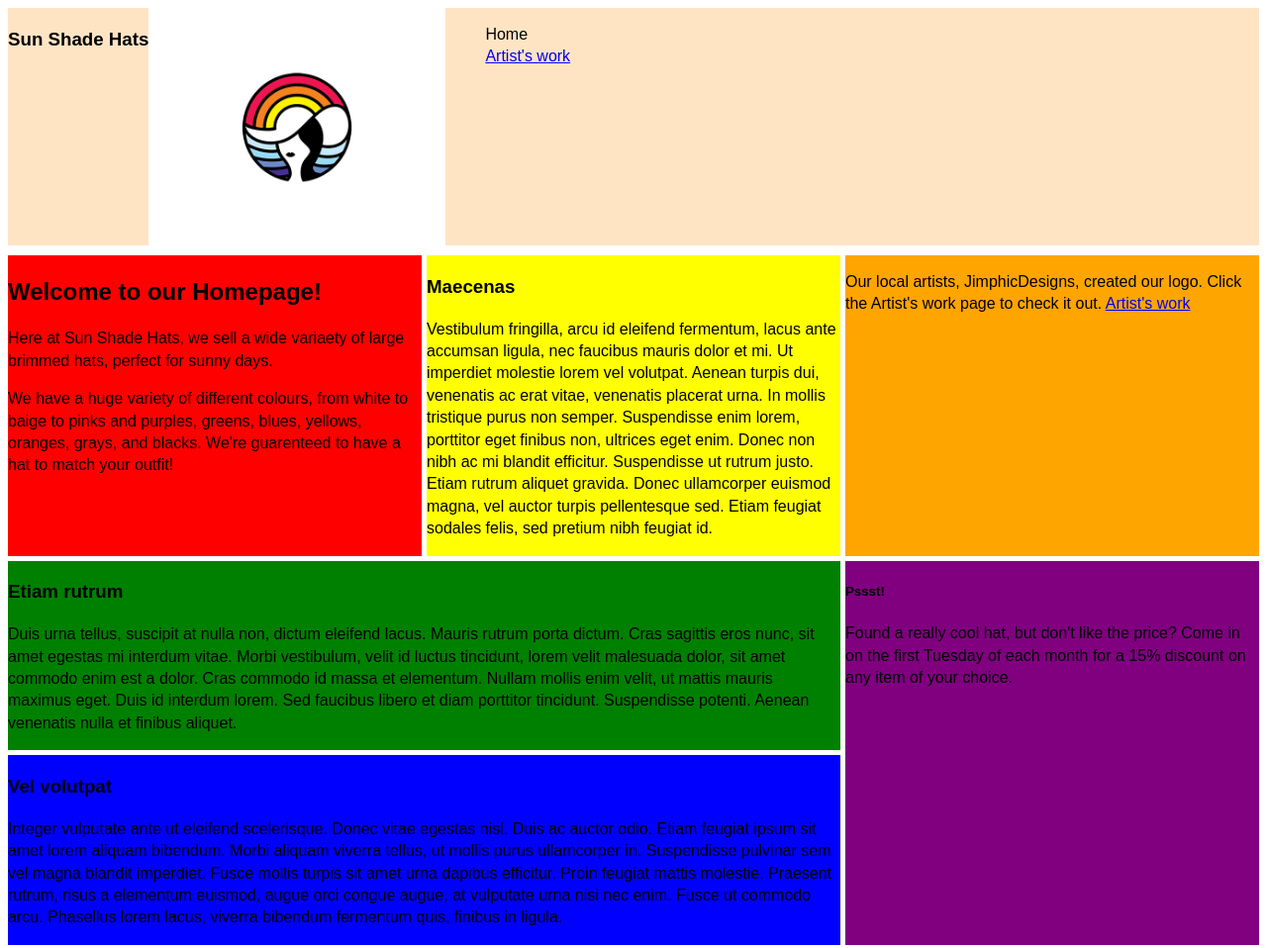
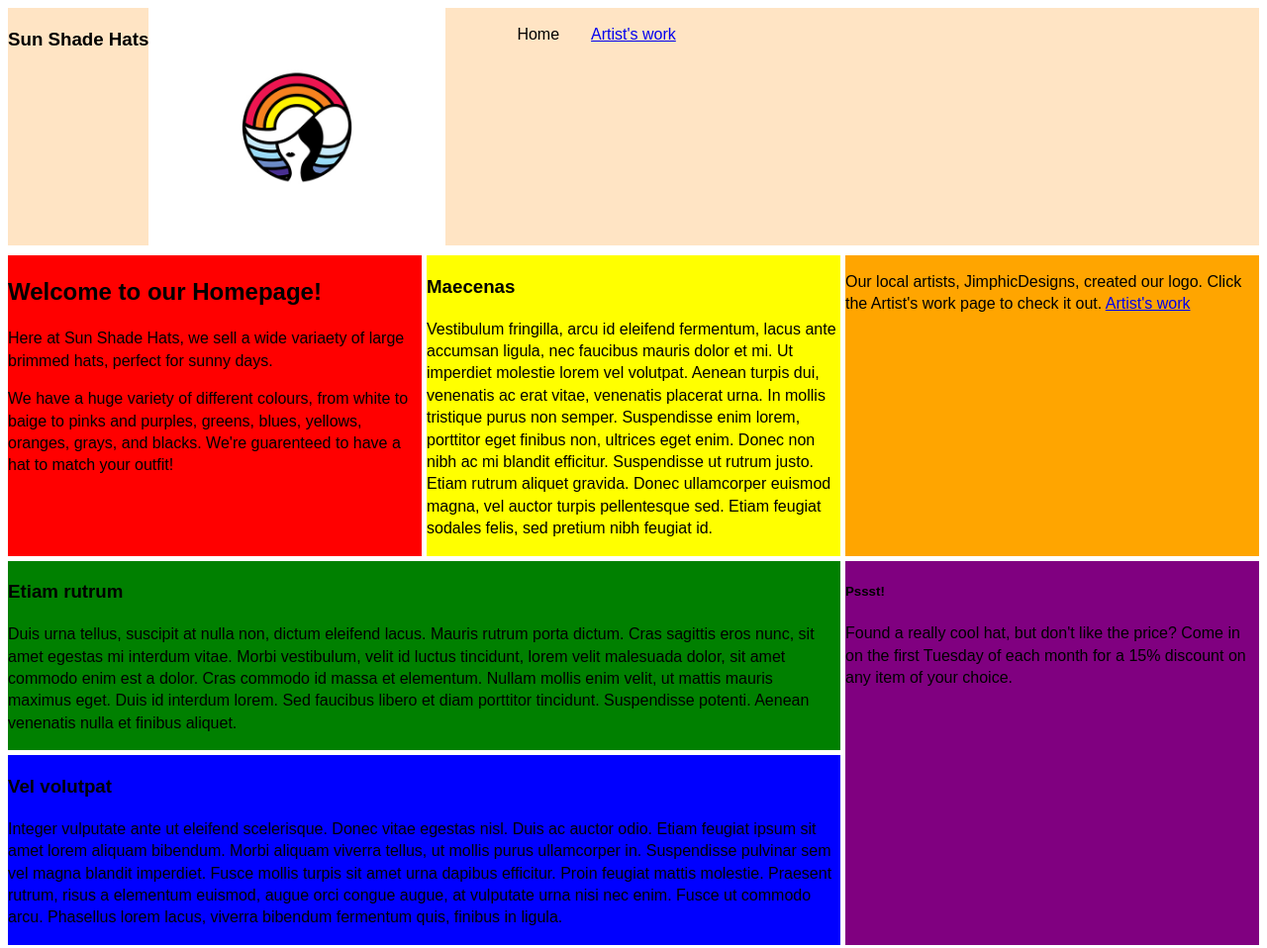
Before and after one commit to KSilver7/comp2081, a plain HTML site: page assignment-1/index.html in a window 1280 px wide. Shown: the top 958 px of the page at 99% size. Drawn offline with Linux system fonts and the light colour scheme.

Commit message:
trying to make the header/nav stretch across, not sure if its getting any better...

```diff
--- a/assignment-1/css/style.css
+++ b/assignment-1/css/style.css
@@ -10,13 +10,13 @@ body{
 }
 .big-container {
     display: grid;
-    grid-template-columns: repeat(1, 1fr);
+    grid-template-columns: repeat(3, 1fr);
     grid-template-rows: auto;
     grid-area: head;
     grid-template-areas:
-        "head"
-        "main"
-        "foot";
+        "head head head"
+        "main main main"
+        "foot foot foot";
     gap: 5px;
 }
 .main-container {
@@ -33,10 +33,7 @@ body{
     gap: 5px;
 }
 /* list the grid areas for each section*/
-header {
-    grid-area: head;
-    background-color: bisque;
-}
+
 #s1 {
     grid-area: s1;
     background-color: red;
@@ -63,15 +60,35 @@ header {
     background-color: purple;
 }
 
-nav {
-    display: flex;
-    flex-direction: row;
-    background-color: bisque;
-}
 footer {
     grid-area: foot;
     background-color: pink;
 }
+
+/*header and nav bar are giving some issues, so its moved here for now*/
+header {
+    display: flex;
+    flex-direction: row;
+    justify-content: stretch;
+    align-items: center;
+    grid-area: head;
+    background-color: bisque;
+    width: 100%;
+}
+/**/
+header nav {
+    display: flex;
+    flex-direction: row;
+    background-color: bisque;
+    width: 100%;
+    /* flex-grow: 1; */
+}
+
+.navbar ul {
+    display: flex;
+    flex-direction: row;
+}
 .navbar ul li {
     list-style: none;
+    margin-left: 2rem;
 }
```
